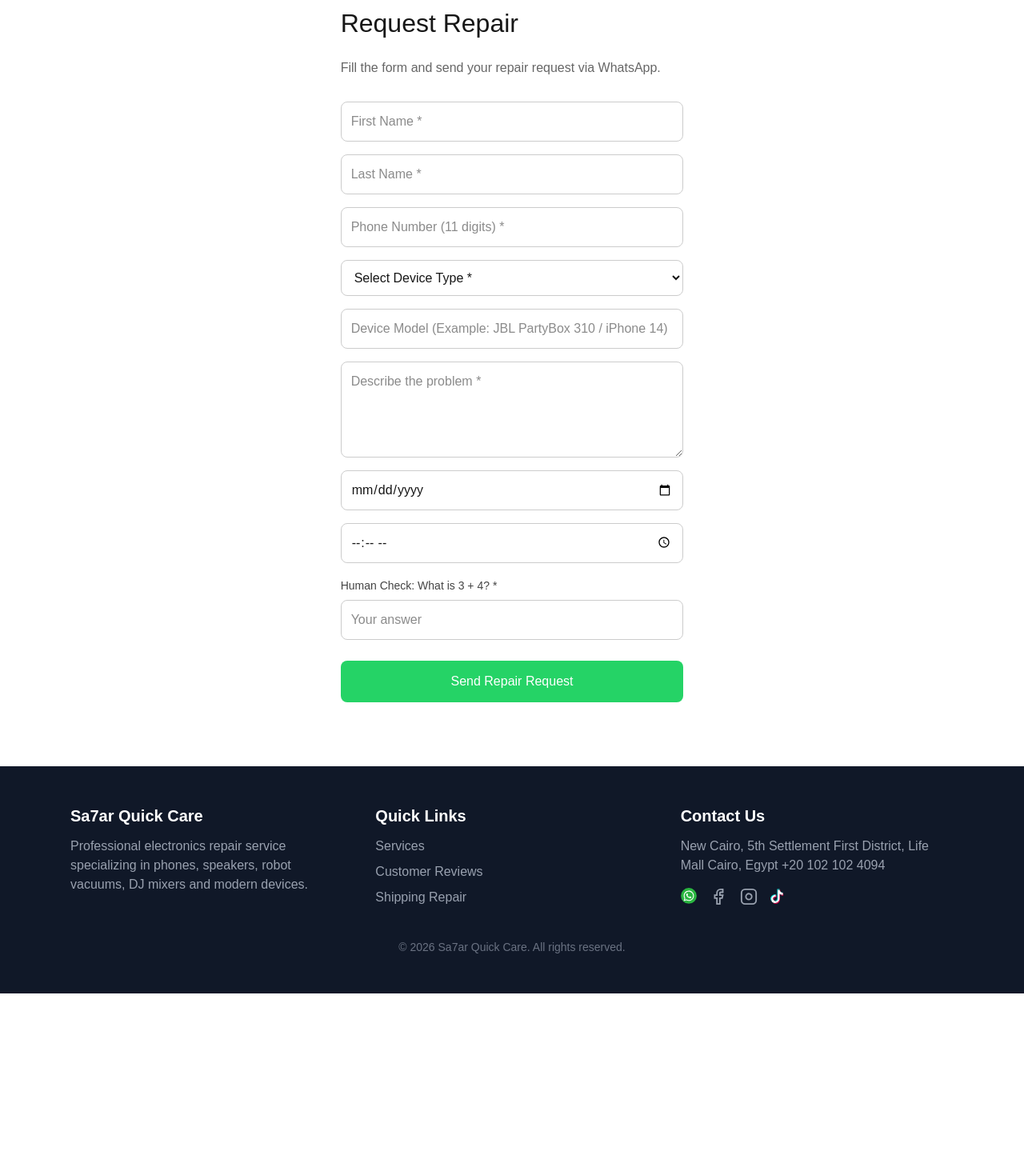
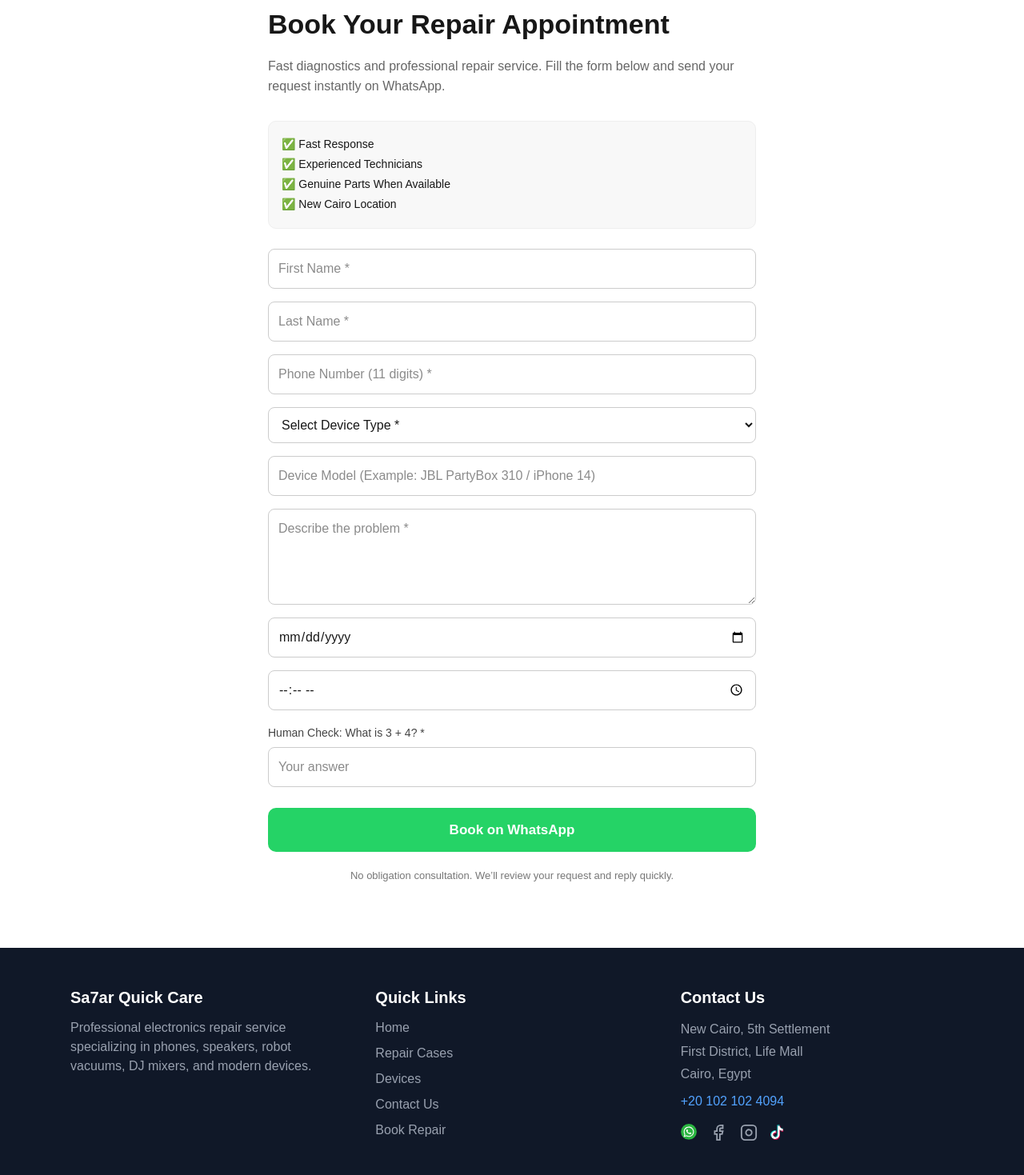
Before and after one commit to mohamedsahhar/sahar-website, a Next.js app: page /repair-request in a window 1280 px wide. Shown: the part 880-2349 px from the top of the page at 80% size. Before the commit the page ends 2122 px from the top, so only its background shows below. Built offline with nearby package versions, Linux system fonts and the light colour scheme.

Commit message:
Improve homepage contact footer devices UX

```diff
--- a/app/(site)/cases/[slug]/page.tsx
+++ b/app/(site)/cases/[slug]/page.tsx
@@ -76,9 +76,14 @@ export default async function RepairPage({
 
   const galleryImages = repair.images || [];
 
-  // ✅ UNIFIED WHATSAPP MESSAGE
   const whatsappMessage = encodeURIComponent(
-    `Hi, I saw your repair case "${repair.title}" and I want similar repair.`
+    `Hello Sa7ar Quick Care,
+
+I saw your repair case "${repair.title}" and I would like a similar repair.
+
+Device: ${deviceName}
+
+Please let me know availability and estimated cost.`
   );
 
   return (
@@ -180,22 +185,36 @@ export default async function RepairPage({
 
       </div>
 
-      {/* ✅ UPDATED CTA */}
-      <div className="mt-10 p-6 bg-gray-100 rounded-xl text-center">
-        <h3 className="text-lg font-semibold mb-2 text-gray-900">
+      {/* ✅ HIGHER CONVERTING CTA */}
+      <div className="mt-10 p-6 bg-gray-100 rounded-xl text-center border">
+        <h3 className="text-xl font-semibold mb-2 text-gray-900">
           Need a similar repair?
         </h3>
-        <p className="text-gray-600 mb-4">
-          Contact us for fast and professional repair service.
+
+        <p className="text-gray-600 mb-5">
+          Fast diagnostics, professional service, and quick WhatsApp response.
         </p>
 
+        <div className="flex flex-col sm:flex-row gap-3 justify-center">
           <a
             href={`https://wa.me/201021024094?text=${whatsappMessage}`}
             target="_blank"
             className="inline-block bg-green-600 text-white px-6 py-3 rounded-lg font-medium hover:opacity-90 transition"
           >
-          Request Similar Repair
+            Get Fast Quote on WhatsApp
           </a>
+
+          <a
+            href="/request-repair"
+            className="inline-block bg-black text-white px-6 py-3 rounded-lg font-medium hover:opacity-90 transition"
+          >
+            Book Repair Appointment
+          </a>
+        </div>
+
+        <p className="text-sm text-gray-500 mt-4">
+          No obligation consultation • Located in New Cairo
+        </p>
       </div>
 
       {/* RELATED */}
--- a/app/(site)/contact/page.tsx
+++ b/app/(site)/contact/page.tsx
@@ -11,24 +11,52 @@ export const metadata = {
 }
 
 export default async function Contact() {
-
   const whatsappNumber = "201021024094"
 
   // ✅ Get data directly from database
   const business = await prisma.businessInfo.findFirst()
 
   return (
-    <div className="max-w-5xl mx-auto px-4">
+    <div className="max-w-5xl mx-auto px-4 py-8">
 
       <h1 className="text-3xl font-bold mb-6">
         Contact Sa7ar Quick Care
       </h1>
 
-      <p className="text-gray-600 mb-10">
+      <p className="text-gray-600 mb-6">
         Need help with a repair? Contact Sa7ar Quick Care for professional
         electronics repair services including smartphones, headphones,
         Bluetooth speakers, Apple Pencil, and more.
       </p>
+
+      {/* ✅ QUICK ACTION BUTTONS */}
+      <div className="flex flex-col sm:flex-row gap-3 mb-10">
+
+        <Link
+          href={`https://wa.me/${whatsappNumber}?text=${encodeURIComponent(
+            "Hello, I need a repair service for my device."
+          )}`}
+          target="_blank"
+          className="bg-green-600 text-white px-5 py-3 rounded-lg text-center hover:bg-green-700 transition"
+        >
+          WhatsApp Now
+        </Link>
+
+        <a
+          href="tel:+201021024094"
+          className="bg-black text-white px-5 py-3 rounded-lg text-center hover:bg-gray-800 transition"
+        >
+          Call Now
+        </a>
+
+        <Link
+          href="/repair-request"
+          className="border px-5 py-3 rounded-lg text-center hover:bg-gray-100 transition"
+        >
+          Book Repair
+        </Link>
+
+      </div>
 
       <div className="grid md:grid-cols-2 gap-10 mb-12">
 
@@ -39,17 +67,26 @@ export default async function Contact() {
           <div>
             <h2 className="font-semibold text-lg">Phone</h2>
 
-            <div className="flex flex-col gap-1 text-gray-600">
+            <div className="flex flex-col gap-2">
 
-              <a href="tel:+201021024094" className="hover:text-black transition">
+              <a
+                href="tel:+201021024094"
+                className="text-blue-600 hover:underline transition"
+              >
                 +20 102 102 4094
               </a>
 
-              <a href="tel:+201210005005" className="hover:text-black transition">
+              <a
+                href="tel:+201210005005"
+                className="text-blue-600 hover:underline transition"
+              >
                 +20 121 000 5005
               </a>
 
-              <a href="tel:+201208590878" className="hover:text-black transition">
+              <a
+                href="tel:+201208590878"
+                className="text-blue-600 hover:underline transition"
+              >
                 +20 120 859 0878
               </a>
 
@@ -82,12 +119,12 @@ export default async function Contact() {
             </h2>
 
             <p className="text-gray-600">
-              Cairo, Egypt , New Cairo , 5th Settlements, First Distric, Life Mall .
+              Cairo, Egypt, New Cairo, 5th Settlement, First District, Life Mall.
             </p>
 
             <p className="text-gray-600">
-              مصر- القاهرة- التجمع الخامس الحى الاول
-              لايف مول بجوار سعودى مسجد الحمد
+              مصر - القاهرة - التجمع الخامس - الحي الأول
+              لايف مول بجوار سعودي مسجد الحمد
             </p>
 
             <Link
@@ -99,7 +136,7 @@ export default async function Contact() {
             </Link>
           </div>
 
-          {/* ✅ WORKING HOURS (DYNAMIC) */}
+          {/* Working Hours */}
           <div>
             <h2 className="font-semibold text-lg">
               Working Hours
--- /dev/null
+++ b/app/(site)/devices/DevicesClient.tsx
@@ -0,0 +1,121 @@
+"use client"
+
+import { useMemo, useState } from "react"
+import Link from "next/link"
+
+export default function DevicesClient({ devices }: any) {
+  const [search, setSearch] = useState("")
+  const [sort, setSort] = useState("az")
+  const [visible, setVisible] = useState(12)
+
+  const filteredDevices = useMemo(() => {
+    let items = [...devices]
+
+    // Search
+    if (search.trim()) {
+      items = items.filter((device: any) =>
+        `${device.brand?.name || ""} ${device.name}`
+          .toLowerCase()
+          .includes(search.toLowerCase())
+      )
+    }
+
+    // Sort
+    if (sort === "az") {
+      items.sort((a: any, b: any) =>
+        `${a.brand?.name || ""} ${a.name}`.localeCompare(
+          `${b.brand?.name || ""} ${b.name}`
+        )
+      )
+    }
+
+    if (sort === "za") {
+      items.sort((a: any, b: any) =>
+        `${b.brand?.name || ""} ${b.name}`.localeCompare(
+          `${a.brand?.name || ""} ${a.name}`
+        )
+      )
+    }
+
+    return items
+  }, [devices, search, sort])
+
+  const shownDevices = filteredDevices.slice(0, visible)
+
+  return (
+    <div>
+
+      {/* Controls */}
+      <div className="grid md:grid-cols-2 gap-4 mb-6">
+
+        <input
+          type="text"
+          placeholder="Search devices..."
+          value={search}
+          onChange={(e) => {
+            setSearch(e.target.value)
+            setVisible(12)
+          }}
+          className="border rounded-lg px-4 py-3"
+        />
+
+        <select
+          value={sort}
+          onChange={(e) => setSort(e.target.value)}
+          className="border rounded-lg px-4 py-3"
+        >
+          <option value="az">Sort: A to Z</option>
+          <option value="za">Sort: Z to A</option>
+        </select>
+
+      </div>
+
+      {/* Grid */}
+      <div className="grid grid-cols-1 md:grid-cols-2 lg:grid-cols-3 gap-6 mb-8">
+
+        {shownDevices.map((device: any) => (
+
+          <Link
+            key={device.id}
+            href={`/devices/${device.slug}`}
+            className="border rounded-xl p-5 hover:shadow-md transition bg-white"
+          >
+
+            <h3 className="font-semibold text-lg">
+              {device.brand?.name} {device.name}
+            </h3>
+
+            <p className="text-gray-500 text-sm mt-1">
+              View repair cases →
+            </p>
+
+          </Link>
+
+        ))}
+
+      </div>
+
+      {/* Empty */}
+      {filteredDevices.length === 0 && (
+        <p className="text-gray-500 mb-8">
+          No devices found.
+        </p>
+      )}
+
+      {/* Show More */}
+      {visible < filteredDevices.length && (
+        <div className="text-center mb-12">
+
+          <button
+            onClick={() => setVisible((prev) => prev + 12)}
+            className="bg-black text-white px-6 py-3 rounded-lg hover:bg-gray-800 transition"
+          >
+            Show More
+          </button>
+
+        </div>
+      )}
+
+    </div>
+  )
+}
--- a/app/(site)/devices/page.tsx
+++ b/app/(site)/devices/page.tsx
@@ -1,5 +1,6 @@
 import Link from "next/link"
 import { prisma } from "@/lib/prisma"
+import DevicesClient from "./DevicesClient"
 
 export default async function DevicesPage() {
 
@@ -44,29 +45,7 @@ export default async function DevicesPage() {
         Repairable Devices
       </h2>
 
-      <div className="grid grid-cols-1 md:grid-cols-2 lg:grid-cols-3 gap-6 mb-12">
-
-        {devices.map((device) => (
-
-          <Link
-            key={device.id}
-            href={`/devices/${device.slug}`}
-            className="border rounded-xl p-5 hover:shadow-md transition bg-white"
-          >
-
-            <h3 className="font-semibold text-lg">
-              {device.brand?.name} {device.name}
-            </h3>
-
-            <p className="text-gray-500 text-sm mt-1">
-              View repair cases →
-            </p>
-
-          </Link>
-
-        ))}
-
-      </div>
+      <DevicesClient devices={devices} />
 
       {/* Recent Repairs */}
       <h2 className="text-2xl font-semibold mb-6">
--- a/app/(site)/page.tsx
+++ b/app/(site)/page.tsx
@@ -55,7 +55,8 @@ export default async function Home() {
           <Link href="/cases" className="underline hover:text-blue-800">View Repair Cases</Link>
         </div>
 
-        <div className="mt-6">
+        <div className="mt-6 flex flex-col sm:flex-row justify-center gap-4">
+
   <a
     href="https://wa.me/201021024094"
     target="_blank"
@@ -63,8 +64,32 @@ export default async function Home() {
   >
     Contact us on WhatsApp
   </a>
+
+  <Link
+    href="/repair-request"
+    className="inline-block bg-black text-white px-6 py-3 rounded-lg font-medium hover:bg-gray-800 transition"
+  >
+    Book Repair Appointment
+  </Link>
+
 </div>
+            <div className="mt-5 flex flex-wrap justify-center gap-3 text-sm text-gray-600">
+  <span className="border px-3 py-1 rounded-full bg-white">
+    Same Day Service Available
+  </span>
 
+  <span className="border px-3 py-1 rounded-full bg-white">
+    Genuine Parts When Available
+  </span>
+
+  <span className="border px-3 py-1 rounded-full bg-white">
+    Fast WhatsApp Response
+  </span>
+
+  <span className="border px-3 py-1 rounded-full bg-white">
+    New Cairo Location
+  </span>
+</div>
       </section>
 
 <div className="bg-white">
--- a/app/(site)/repair-request/page.tsx
+++ b/app/(site)/repair-request/page.tsx
@@ -3,7 +3,6 @@
 import { useState } from "react"
 
 export default function RequestRepairPage() {
-
   const [firstName, setFirstName] = useState<string>("")
   const [lastName, setLastName] = useState<string>("")
   const [phone, setPhone] = useState<string>("")
@@ -19,7 +18,6 @@ export default function RequestRepairPage() {
   const correctAnswer = num1 + num2
 
   const handleSubmit = () => {
-
     if (!firstName || !lastName) {
       alert("Please enter your first and last name.")
       return
@@ -45,13 +43,14 @@ export default function RequestRepairPage() {
       return
     }
 
-    const message =
-`Repair Request
+    const message = `Hello Sa7ar Quick Care,
+
+I would like to book a repair appointment.
 
 Name: ${firstName} ${lastName}
 Phone: ${phone}
 
-Device: ${device}
+Device Type: ${device}
 Model: ${model || "Not specified"}
 
 Problem:
@@ -60,34 +59,59 @@ ${problem}
 Preferred Date: ${date || "Not specified"}
 Preferred Time: ${time || "Not specified"}
 
-Sent from Sa7arRepair website.`
+Please confirm availability.`
 
-    const whatsapp =
-`https://wa.me/201021024094?text=${encodeURIComponent(message)}`
-
+    const whatsapp = `https://wa.me/201021024094?text=${encodeURIComponent(message)}`
     window.open(whatsapp, "_blank")
   }
 
   return (
-
     <div
       style={{
-        maxWidth: "600px",
+        maxWidth: "650px",
         margin: "0 auto",
         padding: "40px 20px"
       }}
     >
-
-      <h1 style={{ fontSize: "32px", marginBottom: "20px" }}>
-        Request Repair
+      <h1
+        style={{
+          fontSize: "34px",
+          marginBottom: "14px",
+          fontWeight: "700"
+        }}
+      >
+        Book Your Repair Appointment
       </h1>
 
-      <p style={{ marginBottom: "30px", color: "#666" }}>
-        Fill the form and send your repair request via WhatsApp.
+      <p
+        style={{
+          marginBottom: "30px",
+          color: "#666",
+          lineHeight: "1.6"
+        }}
+      >
+        Fast diagnostics and professional repair service.
+        Fill the form below and send your request instantly on WhatsApp.
       </p>
 
+      <div
+        style={{
+          background: "#f8f8f8",
+          border: "1px solid #eee",
+          padding: "16px",
+          borderRadius: "10px",
+          marginBottom: "25px",
+          fontSize: "14px",
+          lineHeight: "1.8"
+        }}
+      >
+        ✅ Fast Response <br />
+        ✅ Experienced Technicians <br />
+        ✅ Genuine Parts When Available <br />
+        ✅ New Cairo Location
+      </div>
+
       <div style={{ display: "flex", flexDirection: "column", gap: "16px" }}>
-
         <input
           placeholder="First Name *"
           value={firstName}
@@ -114,9 +138,7 @@ Sent from Sa7arRepair website.`
           onChange={(e) => setDevice(e.target.value)}
           style={inputStyle}
         >
-
           <option value="">Select Device Type *</option>
-
           <option>Phone</option>
           <option>Speaker</option>
           <option>Headphones</option>
@@ -125,7 +147,6 @@ Sent from Sa7arRepair website.`
           <option>Tablet</option>
           <option>Apple Pencil</option>
           <option>Other</option>
-
         </select>
 
         <input
@@ -141,7 +162,8 @@ Sent from Sa7arRepair website.`
           onChange={(e) => setProblem(e.target.value)}
           style={{
             ...inputStyle,
-            minHeight: "120px"
+            minHeight: "120px",
+            resize: "vertical"
           }}
         />
 
@@ -160,8 +182,12 @@ Sent from Sa7arRepair website.`
         />
 
         <div>
-
-          <label style={{ fontSize: "14px", color: "#444" }}>
+          <label
+            style={{
+              fontSize: "14px",
+              color: "#444"
+            }}
+          >
             Human Check: What is {num1} + {num2}? *
           </label>
 
@@ -169,29 +195,41 @@ Sent from Sa7arRepair website.`
             placeholder="Your answer"
             value={captcha}
             onChange={(e) => setCaptcha(e.target.value)}
-            style={{ ...inputStyle, marginTop: "6px" }}
+            style={{
+              ...inputStyle,
+              marginTop: "6px"
+            }}
           />
-
         </div>
 
         <button
           onClick={handleSubmit}
           style={{
-            padding: "14px",
+            padding: "15px",
             background: "#25D366",
             color: "white",
             border: "none",
-            borderRadius: "8px",
-            fontSize: "16px",
+            borderRadius: "10px",
+            fontSize: "17px",
+            fontWeight: "600",
             cursor: "pointer",
             marginTop: "10px"
           }}
         >
-          Send Repair Request
+          Book on WhatsApp
         </button>
 
+        <p
+          style={{
+            fontSize: "13px",
+            color: "#777",
+            textAlign: "center",
+            marginTop: "4px"
+          }}
+        >
+          No obligation consultation. We’ll review your request and reply quickly.
+        </p>
       </div>
-
     </div>
   )
 }
@@ -201,5 +239,6 @@ const inputStyle = {
   border: "1px solid #ccc",
   borderRadius: "8px",
   fontSize: "16px",
-  width: "100%"
+  width: "100%",
+  background: "white"
 }
--- a/app/components/Footer.tsx
+++ b/app/components/Footer.tsx
@@ -14,7 +14,7 @@ export default function Footer() {
 
           <p className="text-gray-400 mt-3">
             Professional electronics repair service specializing in phones,
-            speakers, robot vacuums, DJ mixers and modern devices.
+            speakers, robot vacuums, DJ mixers, and modern devices.
           </p>
         </div>
 
@@ -27,20 +27,32 @@ export default function Footer() {
           <ul className="mt-3 space-y-2 text-gray-400">
 
             <li>
-              <Link href="/#services" className="hover:text-white">
-                Services
+              <Link href="/" className="hover:text-white">
+                Home
               </Link>
             </li>
 
             <li>
-              <Link href="/#reviews" className="hover:text-white">
-                Customer Reviews
+              <Link href="/cases" className="hover:text-white">
+                Repair Cases
               </Link>
             </li>
 
             <li>
-              <Link href="/#shipping" className="hover:text-white">
-                Shipping Repair
+              <Link href="/devices" className="hover:text-white">
+                Devices
+              </Link>
+            </li>
+
+            <li>
+              <Link href="/contact" className="hover:text-white">
+                Contact Us
+              </Link>
+            </li>
+
+            <li>
+              <Link href="/request-repair" className="hover:text-white">
+                Book Repair
               </Link>
             </li>
 
@@ -54,12 +66,18 @@ export default function Footer() {
             Contact Us
           </h3>
 
-          <p className="text-gray-400 mt-3">
-            New Cairo, 5th Settlement
-First District, Life Mall
-Cairo, Egypt
-        +20 102 102 4094
+          <p className="text-gray-400 mt-3 leading-7">
+            New Cairo, 5th Settlement <br />
+            First District, Life Mall <br />
+            Cairo, Egypt
           </p>
+
+          <a
+            href="tel:+201021024094"
+            className="text-blue-400 hover:underline mt-2 inline-block"
+          >
+            +20 102 102 4094
+          </a>
 
           <div className="flex gap-4 mt-4">
 
```
Lines whose indentation alone changed are shown as unchanged.
